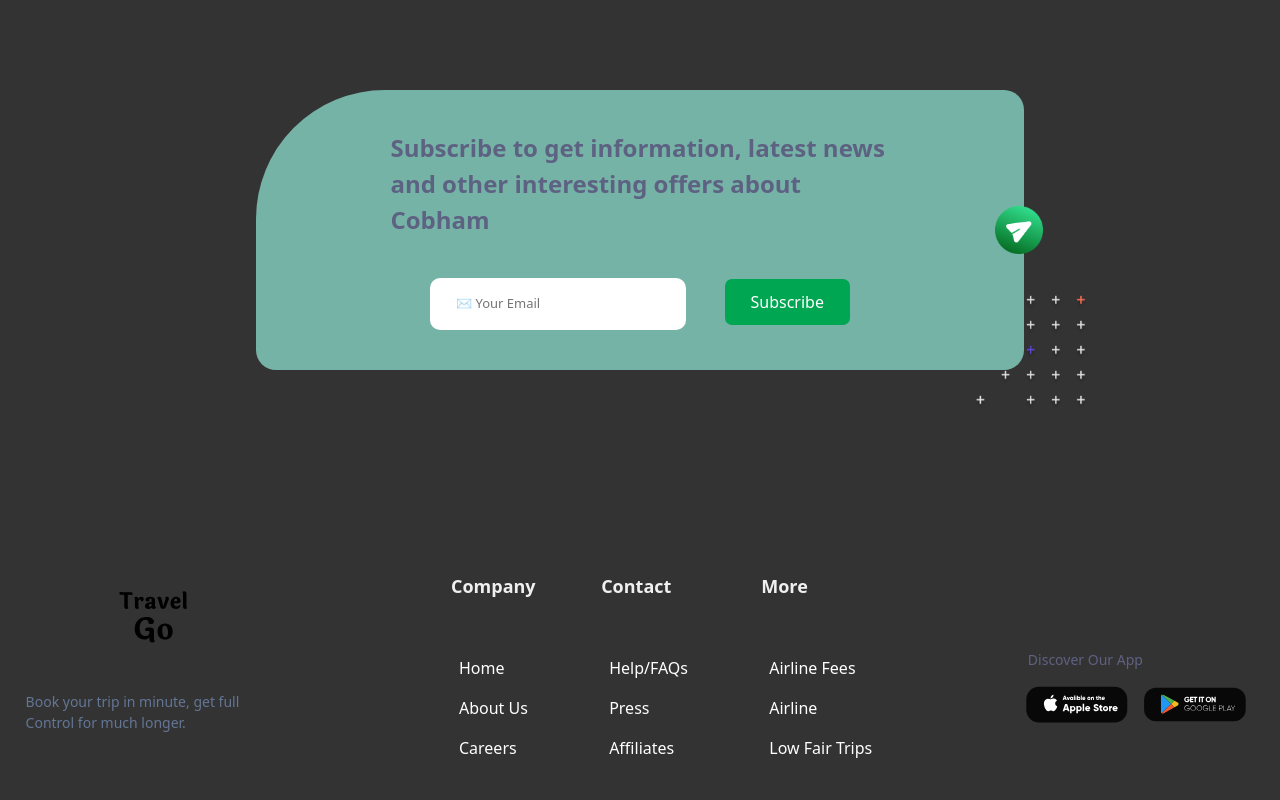
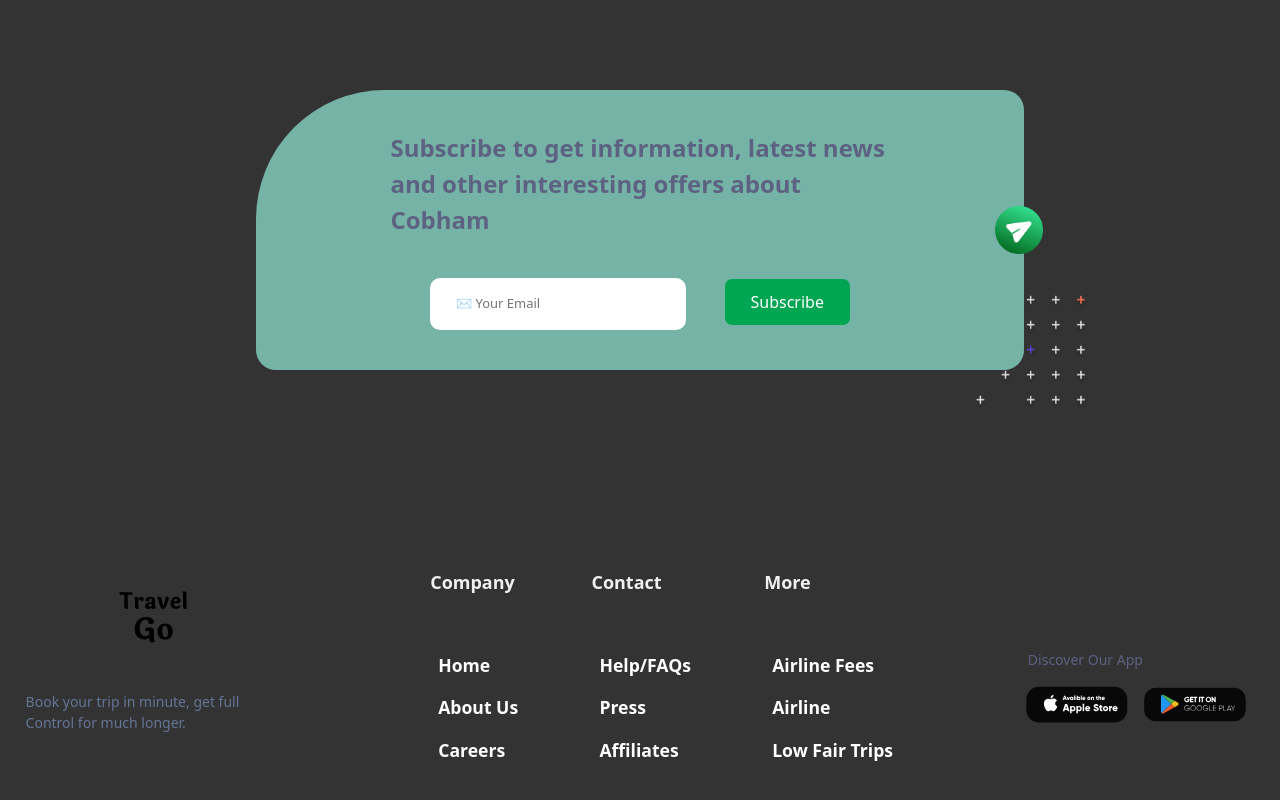
Before and after one commit to nishant-ai/TravelGo, a React (Create React App) app: page / in a window 1280 px wide. Shown: the part 4930-5730 px from the top of the page. Built offline with nearby package versions, Linux system fonts and the light colour scheme.

Commit message:
responsive footer with hover effects

```diff
--- a/src/components/Footer.js
+++ b/src/components/Footer.js
@@ -19,19 +19,19 @@ function Footer() {
             <ListTitle>Company</ListTitle>
             <a href='#home'  className="m-2">Home</a>
             <a href='#about-us'  className="m-2">About Us</a>
-            <a href='#' className="m-2">Careers</a>
+            <a href='#home' className="m-2">Careers</a>
           </List>
           <List className='list'>
             <ListTitle>Contact</ListTitle>
-            <a href='#'  className="m-2">Help/FAQs</a>
-            <a href='#'  className="m-2">Press</a>
-            <a href='#'  className="m-2">Affiliates</a>
+            <a href='#home'  className="m-2">Help/FAQs</a>
+            <a href='#home'  className="m-2">Press</a>
+            <a href='#home'  className="m-2">Affiliates</a>
           </List>
           <List className='list'>
             <ListTitle>More</ListTitle>
-            <a href='#'  className="m-2">Airline Fees</a>
-            <a href='#'  className="m-2">Airline</a>
-            <a href='#'  className="m-2">Low Fair Trips</a>
+            <a href='#home'  className="m-2">Airline Fees</a>
+            <a href='#home'  className="m-2">Airline</a>
+            <a href='#home'  className="m-2">Low Fair Trips</a>
           </List>
         </Mid>
 
@@ -112,12 +112,12 @@ const ListTitle = styled.li`
   font-size: 18px;
 `
 
-const ListItem = styled.li`
-  margin-bottom: 3vh;
-  color: #5E6282;
-  font-weight: 400;
-  color: #c0ded9;
-`
+// const ListItem = styled.li`
+//   margin-bottom: 3vh;
+//   color: #5E6282;
+//   font-weight: 400;
+//   color: #c0ded9;
+// `
 
 const RightLogo = styled.img`
   margin: 0 8px;
--- a/src/styles/footer.css
+++ b/src/styles/footer.css
@@ -6,9 +6,11 @@
 .list a{
     color: #fff;
     text-decoration: none;
+    font-size: 1.1rem;
+    font-weight: 600;
 }
 
 .list a:hover{
-    color: #333;
+    color: #00A651;
     text-decoration: none;
 }
```
